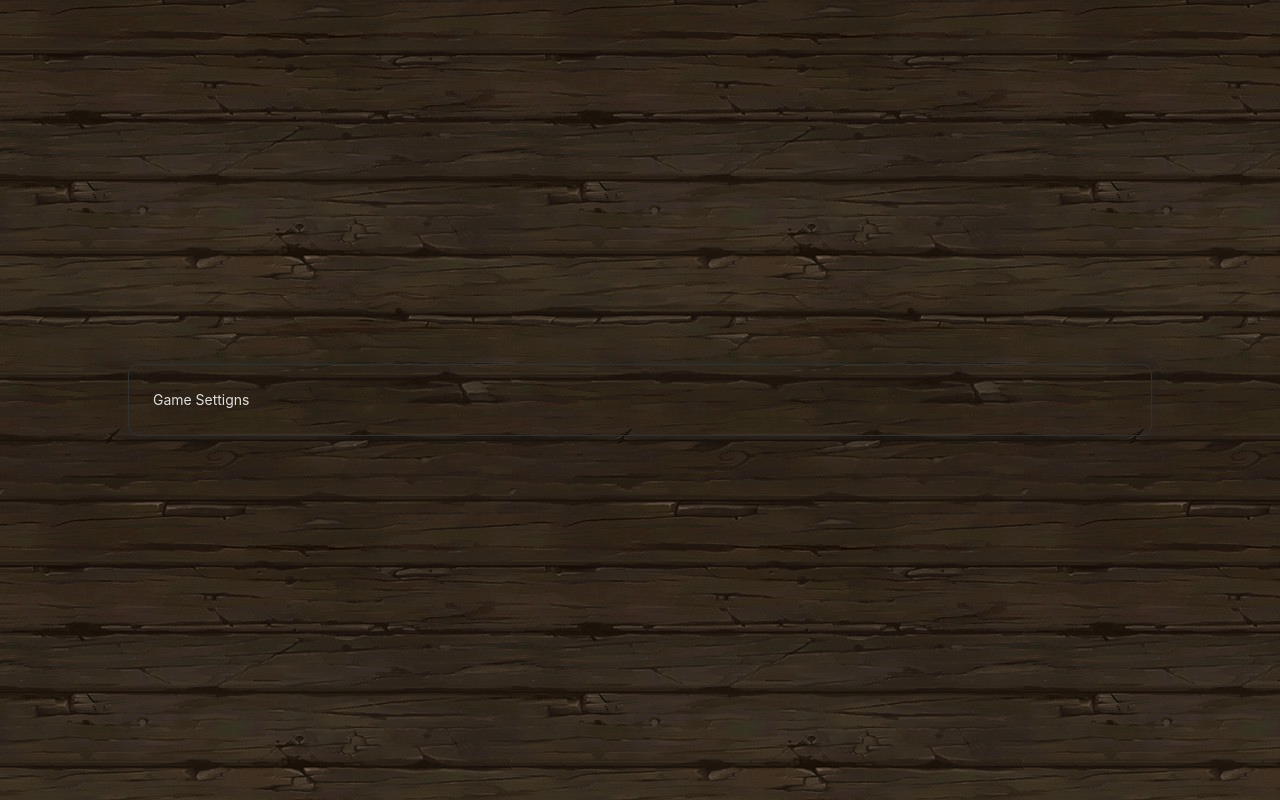
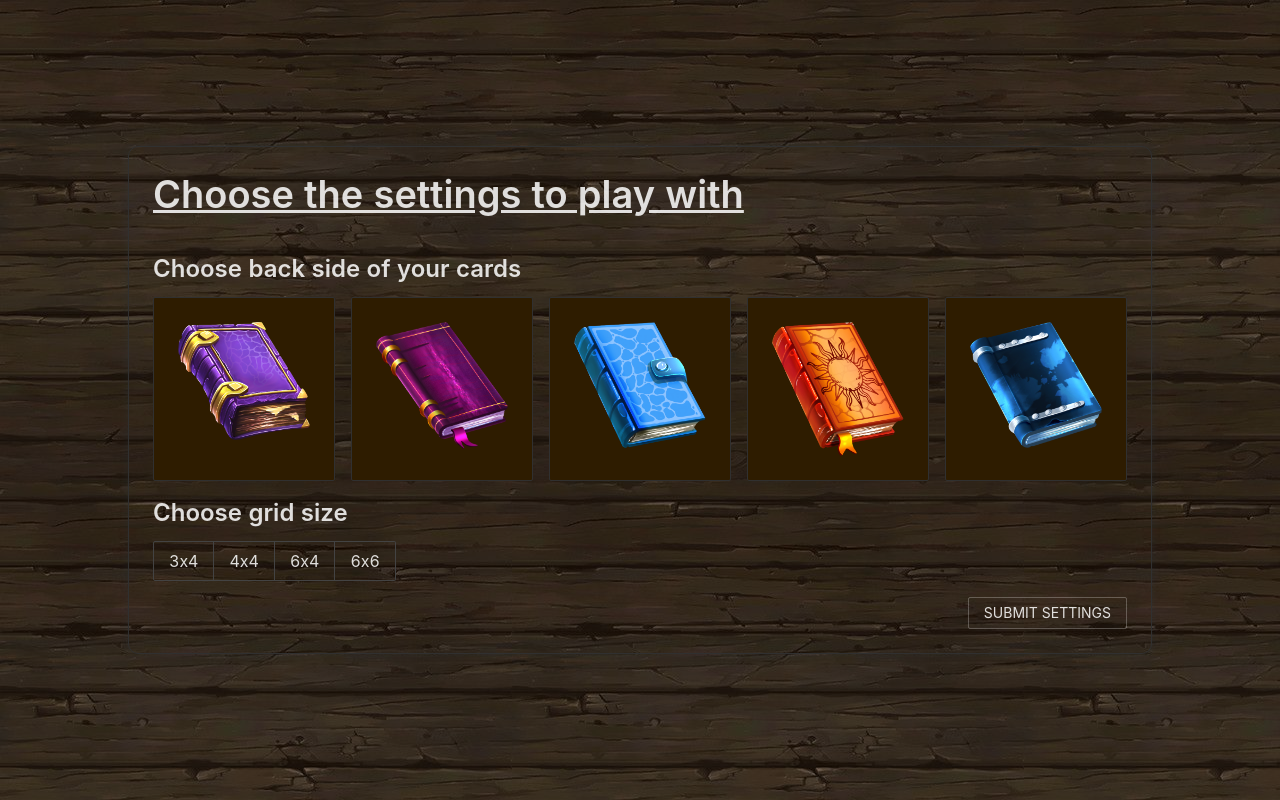
Before and after one commit to mazheyckoivan/card-game, a React (Create React App) app: page /game-settings in a window 1280 px wide. Built offline with nearby package versions, Linux system fonts and the light colour scheme.

Commit message:
feat: add basic ui for settings page

```diff
--- /dev/null
+++ b/src/constants/cardImages.ts
@@ -0,0 +1,48 @@
+const CARD_FRONT_IMAGES = [
+  { src: "/images/fronts/1.png" },
+  { src: "/images/fronts/2.png" },
+  { src: "/images/fronts/3.png" },
+  { src: "/images/fronts/4.png" },
+  { src: "/images/fronts/5.png" },
+  { src: "/images/fronts/6.png" },
+  { src: "/images/fronts/7.png" },
+  { src: "/images/fronts/8.png" },
+  { src: "/images/fronts/9.png" },
+  { src: "/images/fronts/10.png" },
+  { src: "/images/fronts/11.png" },
+  { src: "/images/fronts/12.png" },
+  { src: "/images/fronts/13.png" },
+  { src: "/images/fronts/14.png" },
+  { src: "/images/fronts/15.png" },
+  { src: "/images/fronts/16.png" },
+  { src: "/images/fronts/17.png" },
+  { src: "/images/fronts/18.png" },
+  { src: "/images/fronts/19.png" },
+  { src: "/images/fronts/20.png" },
+  { src: "/images/fronts/21.png" },
+  { src: "/images/fronts/22.png" },
+  { src: "/images/fronts/23.png" },
+  { src: "/images/fronts/24.png" },
+  { src: "/images/fronts/25.png" },
+  { src: "/images/fronts/26.png" },
+  { src: "/images/fronts/27.png" },
+  { src: "/images/fronts/28.png" },
+  { src: "/images/fronts/29.png" },
+  { src: "/images/fronts/30.png" },
+  { src: "/images/fronts/31.png" },
+  { src: "/images/fronts/32.png" },
+  { src: "/images/fronts/33.png" },
+  { src: "/images/fronts/34.png" },
+  { src: "/images/fronts/35.png" },
+  { src: "/images/fronts/36.png" },
+];
+
+const CARD_BACK_IMAGES = [
+  { src: "/images/backs/1.png" },
+  { src: "/images/backs/2.png" },
+  { src: "/images/backs/3.png" },
+  { src: "/images/backs/4.png" },
+  { src: "/images/backs/5.png" },
+];
+
+export { CARD_FRONT_IMAGES, CARD_BACK_IMAGES };
--- a/src/pages/Settings/Settings.tsx
+++ b/src/pages/Settings/Settings.tsx
@@ -1,7 +1,59 @@
 import { FC } from "react";
+import { Button, Card, Radio, Typography } from "antd";
 
-const Settings: FC = () => {
-  return <div>Game Settigns</div>;
+import { CARD_BACK_IMAGES } from "../../constants/cardImages";
+import { ISettings } from "../../shared/interfaces/Settings.interface";
+
+const { Title } = Typography;
+
+interface Props {
+  onSettingsSubmit(values: ISettings): void;
+}
+
+const Settings: FC<Props> = ({ onSettingsSubmit }) => {
+  return (
+    <div className="settings-screen">
+      <Title underline>Choose the settings to play with</Title>
+
+      <section className="back-images">
+        <Title level={3}>Choose back side of your cards</Title>
+        <div className="back-images-grid">
+          {CARD_BACK_IMAGES.map((card) => {
+            return (
+              <Card hoverable className="back-image-card">
+                <img
+                  key={card.src}
+                  src={card.src}
+                  alt="card back"
+                  className="back-image"
+                />
+              </Card>
+            );
+          })}
+        </div>
+      </section>
+
+      <section className="grid-size">
+        <Title level={3}>Choose grid size</Title>
+
+        <Radio.Group
+          options={[
+            { label: "3x4", value: "sm" },
+            { label: "4x4", value: "md" },
+            { label: "6x4", value: "lg" },
+            { label: "6x6", value: "xl" },
+          ]}
+          size="large"
+          optionType="button"
+          buttonStyle="solid"
+        />
+      </section>
+
+      <Button ghost htmlType="submit" className="submit-settings-button">
+        SUBMIT SETTINGS
+      </Button>
+    </div>
+  );
 };
 
 export default Settings;
--- /dev/null
+++ b/src/pages/Settings/SettingsContainer.tsx
@@ -0,0 +1,19 @@
+import { FC } from "react";
+import { useNavigate } from "react-router-dom";
+import { ISettings } from "../../shared/interfaces/Settings.interface";
+
+import Settings from "./Settings";
+
+import "./styles.css";
+
+const SettingsContainer: FC = () => {
+  const navigate = useNavigate();
+
+  const handleSubmitSettings = (values: ISettings) => {
+    console.log(values);
+  };
+
+  return <Settings onSettingsSubmit={handleSubmitSettings} />;
+};
+
+export default SettingsContainer;
--- a/src/pages/Settings/index.ts
+++ b/src/pages/Settings/index.ts
@@ -1 +1 @@
-export { default } from "./Settings";
+export { default } from "./SettingsContainer";
--- /dev/null
+++ b/src/pages/Settings/styles.css
@@ -0,0 +1,25 @@
+.settings-screen {
+  display: flex;
+  flex-direction: column;
+  gap: 1rem;
+}
+
+.submit-settings-button {
+  align-self: flex-end;
+}
+
+.back-images-grid {
+  display: grid;
+  grid-template-columns: repeat(auto-fill, minmax(150px, 1fr));
+  gap: 1rem;
+}
+
+.settings-screen .back-image-card {
+  background: rgb(46, 28, 0);
+}
+
+.settings-screen .back-image {
+  object-fit: fill;
+  height: 100%;
+  width: 100%;
+}
--- a/src/shared/context/GameManager/GameManager.tsx
+++ b/src/shared/context/GameManager/GameManager.tsx
@@ -6,17 +6,11 @@
   useEffect,
   useState,
 } from "react";
+
+import { CARD_FRONT_IMAGES } from "../../../constants/cardImages";
 import { ICard } from "../../interfaces/Card.interface";
+
 import { IContextValues } from "./GameManager.interfaces";
-
-const CARD_IMAGES = [
-  { src: "/images/fronts/1.png" },
-  { src: "/images/fronts/2.png" },
-  { src: "/images/fronts/3.png" },
-  { src: "/images/fronts/4.png" },
-  { src: "/images/fronts/5.png" },
-  { src: "/images/fronts/6.png" },
-];
 
 interface Props {
   children: ReactNode;
@@ -31,7 +25,7 @@
   const [secondCard, setSecondCard] = useState<ICard | null>(null);
 
   const shuffleCards = useCallback(() => {
-    const shuffledCards: ICard[] = [...CARD_IMAGES, ...CARD_IMAGES]
+    const shuffledCards: ICard[] = [...CARD_FRONT_IMAGES, ...CARD_FRONT_IMAGES]
       .sort(() => Math.random() - 0.5)
       .map((card: ICard) => ({ ...card, id: Math.random(), matched: false }));
 
--- /dev/null
+++ b/src/shared/interfaces/Settings.interface.ts
@@ -0,0 +1,6 @@
+interface ISettings {
+  cardBackImageSrc: string;
+  gameDiffucult: string;
+}
+
+export type { ISettings };
--- a/src/shared/layouts/AppLayout/styles.css
+++ b/src/shared/layouts/AppLayout/styles.css
@@ -1,5 +1,5 @@
 .app-layout {
-  height: 100vh;
+  min-height: 100vh;
   display: grid;
   place-items: center;
 
```
Also changed, not shown: public/images/backs/5.png (added).
